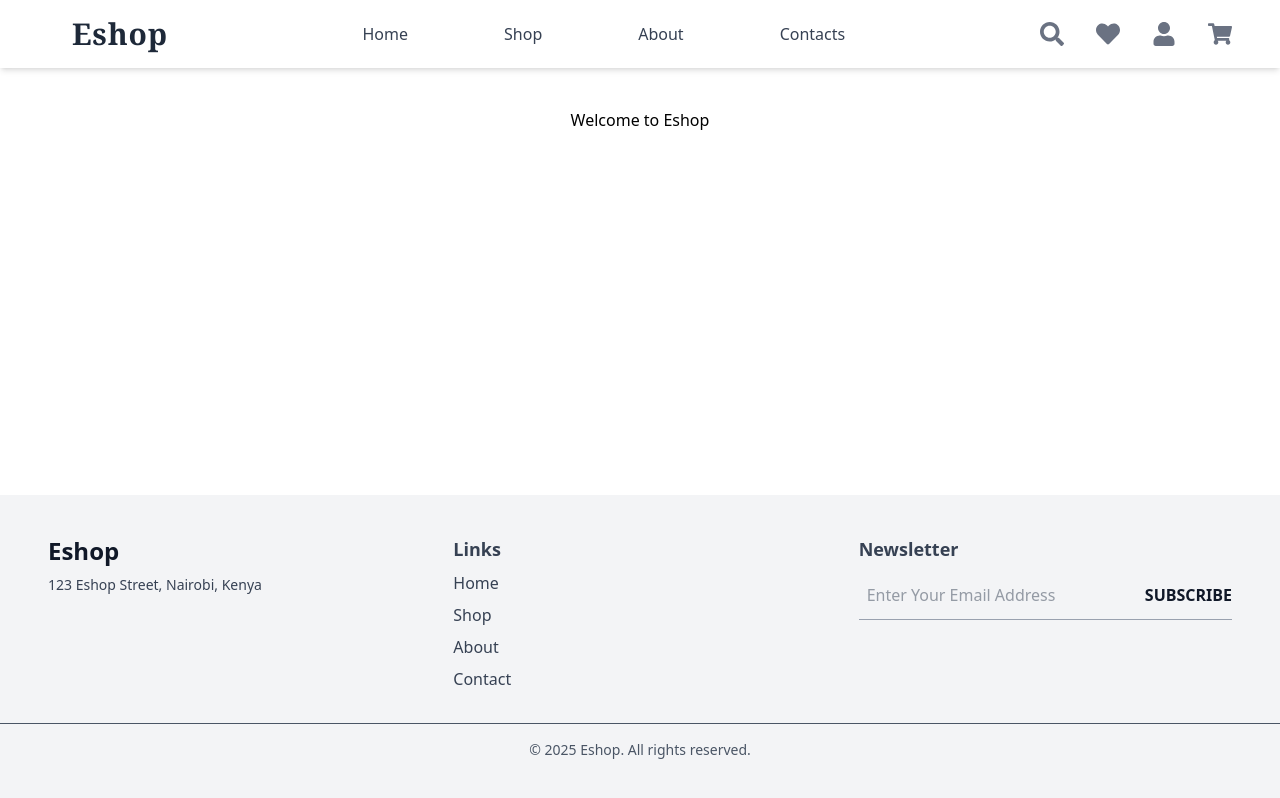
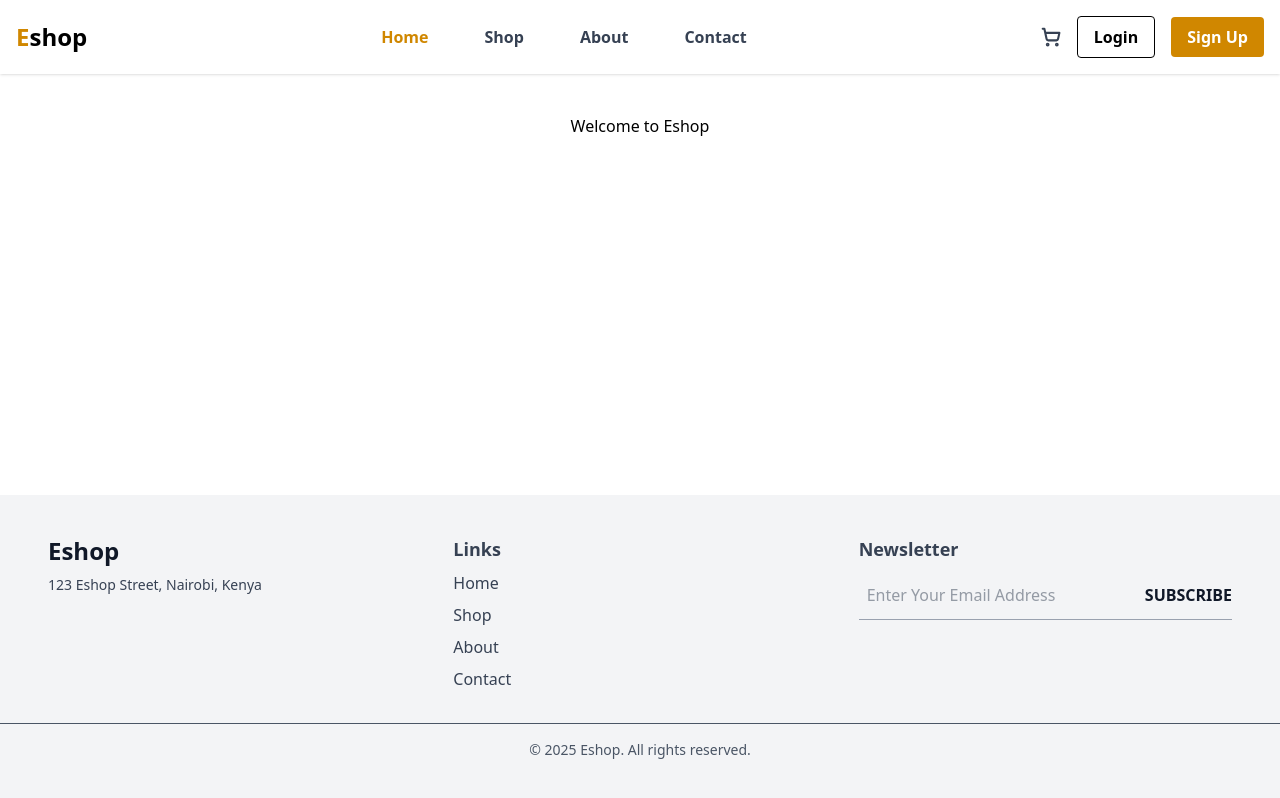
Before and after one commit to Marsden-tech/Eshop, a React (Vite) app: page / in a window 1280 px wide. Built offline with nearby package versions, Linux system fonts and the light colour scheme.

Commit message:
Add Navbar component with responsive design and authentication links

```diff
--- a/src/components/NavBar.jsx
+++ b/src/components/NavBar.jsx
@@ -1,27 +1,203 @@
-import { FaShoppingCart, FaUser, FaHeart, FaSearch } from "react-icons/fa";
-import { Link } from "react-router-dom";
+import React, { useState } from 'react';
+import { NavLink, useNavigate } from 'react-router-dom';
+import {
+  Menu,
+  X,
+  User,
+  ShoppingCart,
+  Heart,
+  LogOut
+} from 'lucide-react';
+import PropTypes from 'prop-types';
+import useAuth from '../hooks/useAuth';
 
-export default function Navbar() {
+const NavItem = ({ to, children, setIsOpen, icon: Icon }) => (
+  <NavLink
+    to={to}
+    className={({ isActive }) =>
+      `flex items-center space-x-2 py-2 px-4 ${
+        isActive ? 'text-yellow-600 font-bold' : 'text-gray-700 hover:text-yellow-600'
+      } transition-colors duration-200`
+    }
+    onClick={() => setIsOpen(false)}
+  >
+    {Icon && <Icon strokeWidth={2.5} size={20} />}
+    <span>{children}</span>
+  </NavLink>
+);
+
+NavItem.propTypes = {
+  to: PropTypes.string.isRequired,
+  children: PropTypes.node.isRequired,
+  setIsOpen: PropTypes.func.isRequired,
+  icon: PropTypes.elementType
+};
+
+const Logo = () => (
+  <div className="text-2xl font-bold">
+    <span className="text-yellow-600">E</span>shop
+  </div>
+);
+
+const Navbar = () => {
+  const [isOpen, setIsOpen] = useState(false);
+  const navigate = useNavigate();
+  const { logout, isAuthenticated } = useAuth();
+
+  const handleLogout = async () => {
+    try {
+      await logout();
+      navigate('/');
+    } catch (error) {
+      console.error(error.message);
+    } finally {
+      setIsOpen(false);
+    }
+  };
+
+  const navLinks = [
+    { to: '/', label: 'Home'},
+    { to: '/shop', label: 'Shop' },
+    { to: '/about', label: 'About' },
+    { to: '/contact', label: 'Contact' }
+  ];
+
   return (
-    <nav className="bg-white shadow-md py-4 px-12 flex items-center justify-between">
-      {/* Left - Shop Name */}
-      <h1 className="text-3xl font-extrabold text-gray-800 tracking-wide font-serif ml-6">Eshop</h1>
+    <nav className="bg-white shadow-sm p-4">
+      <div className="container mx-auto">
+        <div className="flex justify-between items-center">
+          {/* Logo */}
+          <NavLink to="/" className="hover:opacity-80 transition-opacity duration-200">
+            <Logo />
+          </NavLink>
 
-      {/* Center - Nav Links */}
-      <ul className="flex space-x-16 text-gray-700 font-medium">
-        <li><Link to="/" className="px-4 py-2 rounded-lg hover:bg-gray-200 transition">Home</Link></li>
-        <li><Link to="/shop" className="px-4 py-2 rounded-lg hover:bg-gray-200 transition">Shop</Link></li>
-        <li><Link to="/about" className="px-4 py-2 rounded-lg hover:bg-gray-200 transition">About</Link></li>
-        <li><Link to="/contact" className="px-4 py-2 rounded-lg hover:bg-gray-200 transition">Contacts</Link></li>
-      </ul>
+          {/* Desktop Navigation */}
+          <div className="hidden md:flex items-center justify-center space-x-6 flex-grow font-bold">
+            {navLinks.map((link) => (
+              <NavItem
+                key={link.to}
+                to={link.to}
+                setIsOpen={setIsOpen}
+                icon={link.icon}
+              >
+                {link.label}
+              </NavItem>
+            ))}
+          </div>
 
-      {/* Right - Icons */}
-      <div className="flex space-x-8 text-2xl text-gray-500">
-        <FaSearch className="cursor-pointer hover:text-gray-700 transition" />
-        <FaHeart className="cursor-pointer hover:text-gray-700 transition" />
-        <FaUser className="cursor-pointer hover:text-gray-700 transition" />
-        <FaShoppingCart className="cursor-pointer hover:text-gray-700 transition" />
+          {/* Auth and Actions */}
+          <div className="hidden md:flex items-center space-x-4 font-bold">
+            {isAuthenticated ? (
+              <div className="flex items-center space-x-4">
+                <NavLink
+                  to="/profile"
+                  className="text-gray-700 hover:text-yellow-600 transition-colors duration-200"
+                >
+                  <User strokeWidth={2.5} size={20} />
+                </NavLink>
+                <NavLink
+                  to="/wishList"
+                  className="text-gray-700 hover:text-yellow-600 transition-colors duration-200"
+                >
+                  <Heart strokeWidth={2.5} size={20} />
+                </NavLink>
+                <button
+                  onClick={handleLogout}
+                  className="flex items-center space-x-2 text-gray-700 hover:text-red-500 transition-colors duration-200"
+                >
+                  <LogOut strokeWidth={2.5} size={20} />
+                </button>
+              </div>
+            ) : (
+              <>
+                <NavLink
+                  to="/cart"
+                  className="text-gray-700 hover:text-yellow-600 transition-colors duration-200"
+                >
+                  <ShoppingCart strokeWidth={2.5} size={20} />
+                </NavLink>
+                <NavLink to="/login">
+                  <button className="border px-4 py-2 rounded hover:bg-gray-100 transition-colors">
+                    Login
+                  </button>
+                </NavLink>
+                <NavLink to="/signup">
+                  <button className="bg-yellow-600 text-white px-4 py-2 rounded hover:bg-amber-600 transition-colors">
+                    Sign Up
+                  </button>
+                </NavLink>
+              </>
+            )}
+          </div>
+
+          {/* Mobile Menu Button */}
+          <div className="md:hidden">
+            <button
+              onClick={() => setIsOpen(!isOpen)}
+              className="text-gray-700 hover:text-yellow-600 transition-colors duration-200"
+            >
+              {isOpen ? <X strokeWidth={2.5} size={24} /> : <Menu strokeWidth={2.5} size={24} />}
+            </button>
+          </div>
+        </div>
+
+        {/* Mobile Navigation */}
+        {isOpen && (
+          <div className="md:hidden mt-4 space-y-2 bg-white shadow-lg rounded-lg font-bold">
+            {navLinks.map((link) => (
+              <NavItem
+                key={link.to}
+                to={link.to}
+                setIsOpen={setIsOpen}
+                icon={link.icon}
+              >
+                {link.label}
+              </NavItem>
+            ))}
+
+            {isAuthenticated ? (
+              <>
+                <NavItem to="/profile" setIsOpen={setIsOpen} icon={User}>
+                  Profile
+                </NavItem>
+                <NavItem to="/wishList" setIsOpen={setIsOpen} icon={Heart}>
+                  Wish List
+                </NavItem>
+                <button
+                  onClick={handleLogout}
+                  className="w-full text-left flex items-center space-x-2 px-4 py-2 text-gray-700 hover:text-red-500 transition-colors duration-200"
+                >
+                  <LogOut strokeWidth={2.5} size={20} />
+                  <span>Logout</span>
+                </button>
+              </>
+            ) : (
+              <div className="px-4 py-2 space-y-2">
+                <NavLink
+                  to="/cart"
+                  className="flex items-center space-x-2 text-gray-700 hover:text-yellow-600 transition-colors duration-200"
+                  onClick={() => setIsOpen(false)}
+                >
+                  <ShoppingCart strokeWidth={2.5} size={20} />
+                  <span>Cart</span>
+                </NavLink>
+                <NavLink to="/login" className="block" onClick={() => setIsOpen(false)}>
+                  <button className="w-full border px-4 py-2 rounded hover:bg-gray-100 transition-colors">
+                    Login
+                  </button>
+                </NavLink>
+                <NavLink to="/signup" className="block" onClick={() => setIsOpen(false)}>
+                  <button className="w-full bg-yellow-600 text-white px-4 py-2 rounded hover:bg-amber-600 transition-colors">
+                    Sign Up
+                  </button>
+                </NavLink>
+              </div>
+            )}
+          </div>
+        )}
       </div>
     </nav>
   );
-}
+};
+
+export default Navbar;
```
